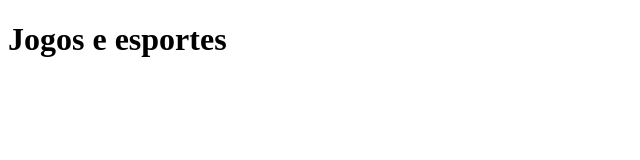
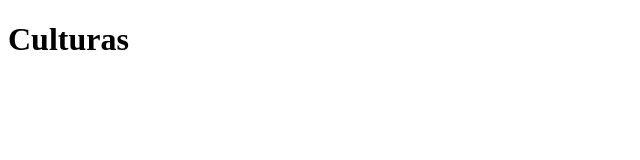
Before and after one commit to julinha15/julia-aula-2-segundo-tri, a plain HTML site: page index.html in a window 1280 px wide. Shown: the whole page, without its empty margins (0-640 px from the left). Drawn offline with Linux system fonts and the light colour scheme.

Commit message:
Update index.html

```diff
--- a/index.html
+++ b/index.html
@@ -4,11 +4,11 @@
     <meta charset="UTF-8">
     <meta name="viewport" content="width=device-width, initial-scale=1.0">
     <link rel="stylesheet" href="style.css">
-    <title>Jogos e esportes</title>
+    <title>Culturas</title>
 </head>
 <body>
     <div class="caixa-principal">
-        <h1>Jogos e esportes</h1>
+        <h1>Culturas</h1>
         <div class="caixa-perguntas"></div>
         <div class="caixa-alternativas"></div>
         <div class="caixa-resultado">
```
